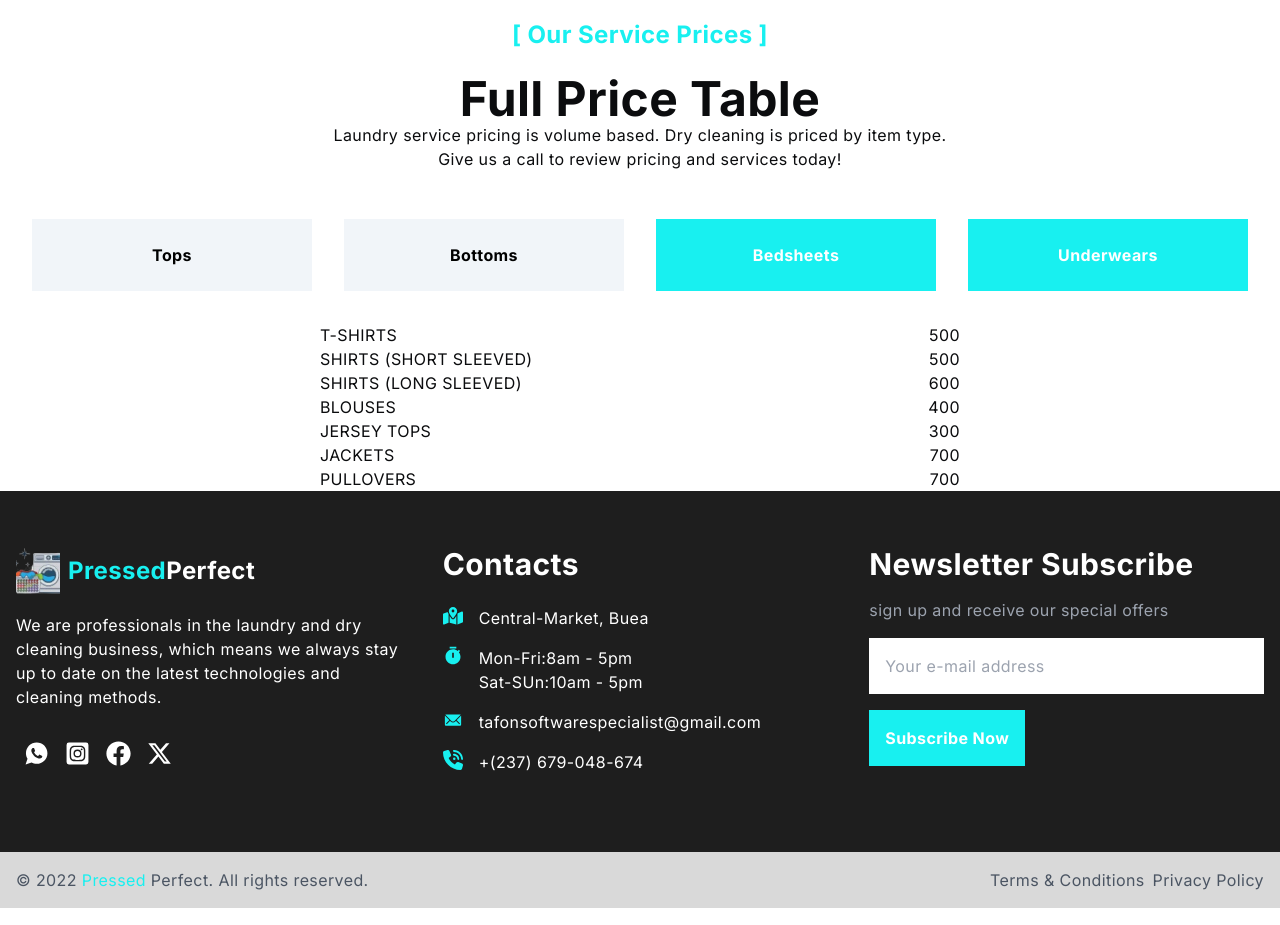
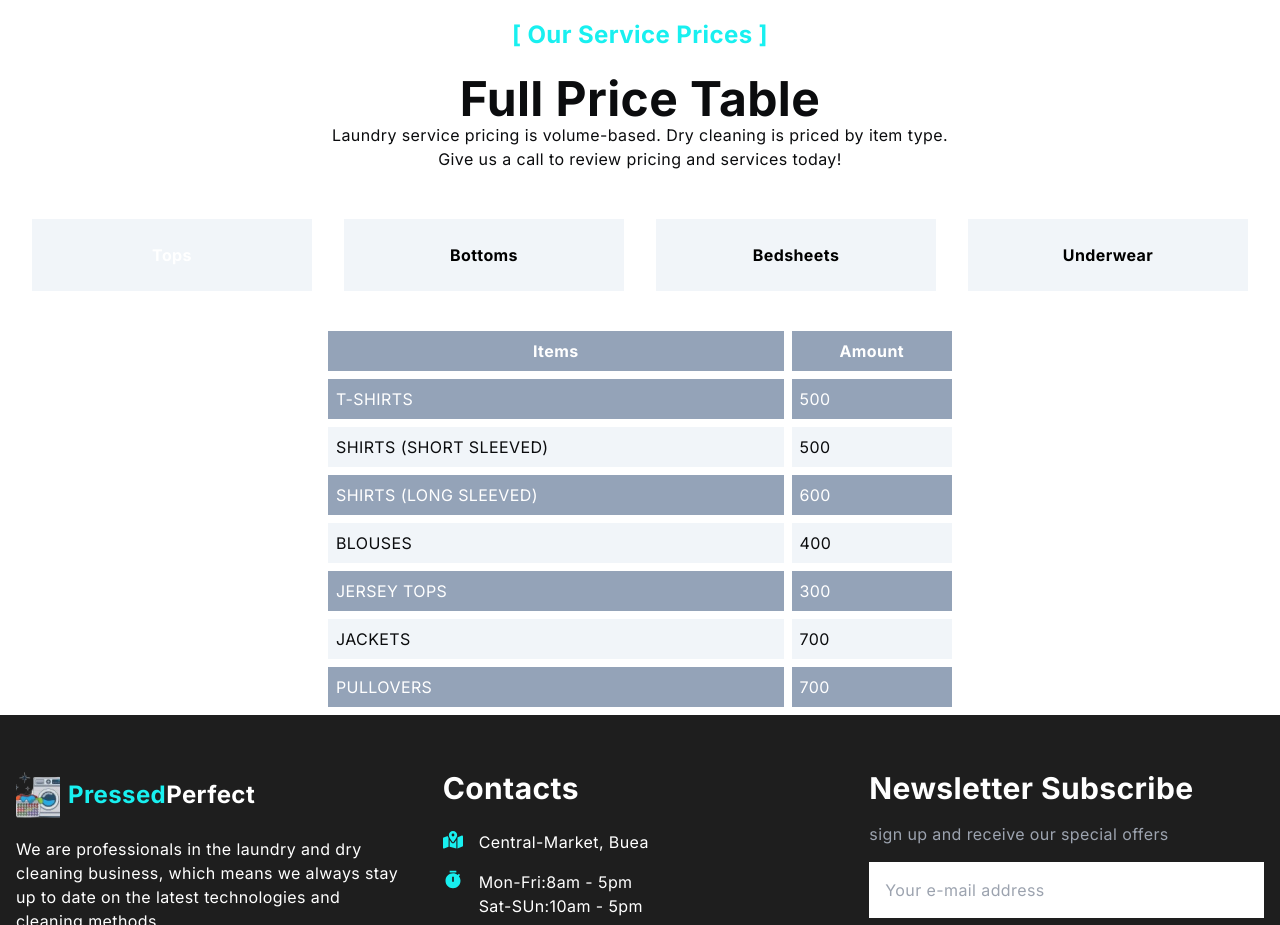
Before and after one commit to tafonhubertnwana/pressedLaundry, a Next.js app: page /price in a window 1280 px wide. Shown: the part 1120-2045 px from the top of the page. Built offline with nearby package versions, Linux system fonts and the light colour scheme.

Commit message:
creating the price list

```diff
--- a/app/about/page.tsx
+++ b/app/about/page.tsx
@@ -288,7 +288,7 @@ const About = () => {
               </div>
             </div>
           </div>
-          // {/* <TeamCarousel /> */}
+        {/* <TeamCarousel /> */}
         </div>
 
         {/* <TeamCarousel />  */}
--- a/app/price/page.tsx
+++ b/app/price/page.tsx
@@ -1,15 +1,27 @@
-import React from 'react'
-import PricePackage from '@/components/pricePackage'
-import Image from 'next/image'
-import banner from '@/public/assets/dst-bg-img.jpg'
-import Link from 'next/link'
-import Tops from '@/components/tops'
+'use client';
+import React, { useState } from 'react';
+import Image from 'next/image';
+import PricePackage from '@/components/pricePackage';
+import Tops from '@/components/tops';
+import Bottoms from '@/components/bottoms';
+import Bedsheets from '@/components/bedsheets';
+import Underwears from '@/components/underwears';
+import banner from '@/public/assets/dst-bg-img.jpg';
+
+const tabOptions = {
+  top: 'Tops',
+  bottom: 'Bottoms',
+  bedsheet: 'Bedsheets',
+  underwear: 'Underwear'
+};
 
 const Price = () => {
+  const [activeTab, setActiveTab] = useState('top');
+
   return (
     <>
       <div className='relative'>
-          <Image src={banner} alt='banner' className='lg:w-full'/>
+        <Image src={banner} alt='banner' className='lg:w-full' />
         <div className='absolute top-[20%] left-[15%]'>
           <h5 className='text-white py-4'>Home / Price</h5>
           <h1 className='text-white'>Price</h1>
@@ -17,50 +29,35 @@ const Price = () => {
       </div>
       <PricePackage />
       <div className='container m-auto'>
-        <div className='flex flex-col mt-8 items-center '>
-          <h5 className=" font-bold py-2  text-[#18F0F0]">[ Our Service Prices ]</h5>
+        <div className='flex flex-col mt-8 items-center'>
+          <h5 className='font-bold py-2 text-[#18F0F0]'>[ Our Service Prices ]</h5>
           <div className='text-center md:w-[50%] py-4'>
             <h2>Full Price Table</h2>
-            <span>Laundry service pricing is volume based. Dry cleaning is priced by item type. Give us a call to review pricing and services today!</span>
+            <span>Laundry service pricing is volume-based. Dry cleaning is priced by item type. Give us a call to review pricing and services today!</span>
           </div>
         </div>
-        <div className="grid grid-cols-4 gap-8 p-8">
-              <div className='bg-slate-100 w-full flex justify-center items-center'>
-                <Link href=''>
-                  <button className='p-6 text-black font-bold flex items-center justify-center'>
-                    Tops
+        <div className='grid grid-cols-4 gap-8 p-8'>
+          {Object.entries(tabOptions).map(([key, label]) => (
+            <div
+              key={key}
+              className={`group bg-slate-100 w-full flex justify-center items-center ${activeTab === key ? 'text-[#18F0F0]' : 'text-black'}`}
+            >
+              <button
+                onClick={() => setActiveTab(key)}
+                className={`p-6 font-bold flex items-center justify-center ${activeTab === key ? 'text-white' : 'text-black'}`}
+              >
+                {label}
               </button>
-                </Link>
             </div>
+          ))}
+        </div>
+        {activeTab === 'top' && <Tops />}
+        {activeTab === 'bottom' && <Bottoms />}
+        {activeTab === 'bedsheet' && <Bedsheets />}
+        {activeTab === 'underwear' && <Underwears />}
+      </div>
+    </>
+  );
+};
 
-              <div className='bg-slate-100 w-full flex justify-center items-center'>
-                <Link href=''>
-                  <button className='p-6 text-black font-bold flex items-center justify-center'>
-                    Bottoms
-                  </button>
-                </Link>
-              </div>
-
-              <div className='bg-[#18F0F0] w-full flex justify-center items-center'>
-                <Link href=''>
-                  <button className='p-6 text-white font-bold flex items-center justify-center'>
-                    Bedsheets
-                  </button>
-                </Link>
-              </div>
-              <div className='bg-[#18F0F0] w-full flex justify-center items-center'>
-                <Link href=''>
-                  <button className='p-6 text-white font-bold flex items-center justify-center'>
-                    Underwears
-                  </button>
-                </Link>
-              </div>
-            </div>
-            <Tops />
-      </div>
-
-    </>
-  )
-}
-
-export default Price
+export default Price;
--- a/components/bedsheets.tsx
+++ b/components/bedsheets.tsx
@@ -1,44 +1,38 @@
-import React from 'react'
+import React from 'react';
 
 const Bedsheets = () => {
+  const items = [
+    { category: "SINGLE SHEET", count: 600 },
+    { category: "PILLOW CASE", count: 200 },
+    { category: "BEDSHEET SET (1 SHEET 2 PILLOW CASES)", count: 1000 },
+    { category: "BEDSHEET SET (2 SHEET 2 PILLOW CASES)", count: 2000 },
+    { category: "DOUVERTS", count: 4500 },
+    { category: "BLANKETS", count: 5000 }
+  ];
+
   return (
-    <>
-    <div className="">
-      <div className="w-[50%] m-auto">
-      <div className="flex justify-between">
-        <div>SINGLE SHEET</div>
-        <div>600</div>
-      </div>
-      <div className="flex justify-between">
-        <div>PILLOW CASE</div>
-        <div>200</div>
-      </div>
-      <div className="flex justify-between">
-        <div>BEDSHEET SET (1 SHEET 2 PILLOW CASES)</div>
-        <div>1000</div>
-      </div>
-      <div className="flex justify-between">
-        <div>BEDSHEET SET (2 SHEET 2 PILLOW CASES)</div>
-        <div>2000</div>
-      </div>
-      <div className="flex justify-between">
-        <div>DOUVERTS</div>
-        <div>4500</div>
-      </div>
-      <div className="flex justify-between">
-        <div>BLANKETS</div>
-        <div>5000</div>
-      </div>
-
-
-      </div>
-
-
-
-
+    <div className="w-[50%] m-auto">
+      <table className="w-full border-separate border-spacing-2">
+        <thead>
+          <tr>
+            <th className="bg-slate-600 text-white p-2 ">Items</th>
+            <th className="bg-slate-600 text-white p-2 ">Amount</th>
+          </tr>
+        </thead>
+        <tbody>
+          {items.map((item, index) => (
+            <tr
+              key={index}
+              className={index % 2 === 0 ? "bg-slate-600 text-white" : "bg-slate-200"}
+            >
+              <td className="p-2">{item.category}</td>
+              <td className="p-2">{item.count}</td>
+            </tr>
+          ))}
+        </tbody>
+      </table>
     </div>
-    </>
-  )
+  );
 }
 
-export default Bedsheets
+export default Bedsheets;
--- a/components/bottoms.tsx
+++ b/components/bottoms.tsx
@@ -1,40 +1,37 @@
 import React from 'react'
 
 const Bottoms = () => {
+  const items = [
+    { category: "TROUSERS", count: 600 },
+    { category: "JEANS", count: 700 },
+    { category: "LEGGINGS", count: 400 },
+    { category: "SHORT", count: 400 },
+    { category: "JERSEY SHORTS", count: 300 }
+  ];
+
   return (
-    <>
-    <div className="">
-      <div className="w-[50%] m-auto">
-      <div className="flex justify-between">
-        <div>TROUSERS</div>
-        <div>600</div>
-      </div>
-      <div className="flex justify-between">
-        <div>JEANS</div>
-        <div>700</div>
-      </div>
-      <div className="flex justify-between">
-        <div>LEGGINGS</div>
-        <div>400</div>
-      </div>
-      <div className="flex justify-between">
-        <div>SHORT</div>
-        <div>400</div>
-      </div>
-      <div className="flex justify-between">
-        <div>JERSEY SHORTS</div>
-        <div>300</div>
-      </div>
-
-
-      </div>
-
-
-
-
+    <div className="w-[50%] m-auto">
+      <table className="w-full border-separate border-spacing-2">
+        <thead>
+          <tr>
+            <th className="bg-slate-600 text-white p-2 rounded-full">Items</th>
+            <th className="bg-slate-600 text-white p-2 rounded-full">Amount</th>
+          </tr>
+        </thead>
+        <tbody>
+          {items.map((item, index) => (
+            <tr
+              key={index}
+              className={index % 2 === 0 ? "bg-slate-600 text-white" : "bg-slate-200"}
+            >
+              <td className="p-2">{item.category}</td>
+              <td className="p-2">{item.count}</td>
+            </tr>
+          ))}
+        </tbody>
+      </table>
     </div>
-    </>
-  )
+  );
 }
 
-export default Bottoms
+export default Bottoms;
--- a/components/tops.tsx
+++ b/components/tops.tsx
@@ -1,47 +1,41 @@
 import React from 'react'
 
 const Tops = () => {
+  const items = [
+    { category: "T-SHIRTS", count: 500 },
+    { category: "SHIRTS (SHORT SLEEVED)", count: 500 },
+    { category: "SHIRTS (LONG SLEEVED)", count: 600 },
+    { category: "BLOUSES", count: 400 },
+    { category: "JERSEY TOPS", count: 300 },
+    { category: "JACKETS", count: 700 },
+    { category: "PULLOVERS", count: 700 }
+  ];
+
   return (
-    <>
-    <div className="">
-      <div className="w-[50%] m-auto">
-      <div className="flex justify-between">
-        <div>T-SHIRTS</div>
-        <div>500</div>
-      </div>
-      <div className="flex justify-between">
-        <div>SHIRTS (SHORT SLEEVED)</div>
-        <div>500</div>
-      </div>
-      <div className="flex justify-between">
-        <div>SHIRTS (LONG SLEEVED)</div>
-        <div>600</div>
-      </div>
-      <div className="flex justify-between">
-        <div>BLOUSES</div>
-        <div>400</div>
-      </div>
-      <div className="flex justify-between">
-        <div>JERSEY TOPS</div>
-        <div>300</div>
-      </div>
-      <div className="flex justify-between">
-        <div>JACKETS</div>
-        <div>700</div>
-      </div>
-      <div className="flex justify-between">
-        <div>PULLOVERS</div>
-        <div>700</div>
-      </div>
-
-      </div>
-
-
-
-
+    <div className="w-[50%] m-auto">
+      <table className="w-full border-separate border-spacing-2">
+        <thead>
+          <tr>
+            <th className="bg-slate-400 text-white p-2
+            ">Items</th>
+            <th className="bg-slate-400 text-white p-2
+            ">Amount</th>
+          </tr>
+        </thead>
+        <tbody>
+          {items.map((item, index) => (
+            <tr
+              key={index}
+              className={index % 2 === 0 ? "bg-slate-400 text-white" : "bg-slate-100"}
+            >
+              <td className="p-2">{item.category}</td>
+              <td className="p-2">{item.count}</td>
+            </tr>
+          ))}
+        </tbody>
+      </table>
     </div>
-    </>
-  )
+  );
 }
 
-export default Tops
+export default Tops;
--- a/components/underwears.tsx
+++ b/components/underwears.tsx
@@ -1,47 +1,39 @@
-import React from 'react'
+import React from 'react';
 
 const Underwears = () => {
+  const items = [
+    { category: "INNERWEARS", count: 300 },
+    { category: "CHELEPS", count: 300 },
+    { category: "PANTIES", count: 300 },
+    { category: "BLOUSES", count: 400 },
+    { category: "JERSEY TOPS", count: 300 },
+    { category: "JACKETS", count: 700 },
+    { category: "PULLOVERS", count: 700 }
+  ];
+
   return (
-    <>
-    <div className="">
-      <div className="w-[50%] m-auto">
-      <div className="flex justify-between">
-        <div>INNERWEARS</div>
-        <div>300</div>
-      </div>
-      <div className="flex justify-between">
-        <div>CHELEPS</div>
-        <div>300</div>
-      </div>
-      <div className="flex justify-between">
-        <div>PANTIES</div>
-        <div>300</div>
-      </div>
-      <div className="flex justify-between">
-        <div>BLOUSES</div>
-        <div>400</div>
-      </div>
-      <div className="flex justify-between">
-        <div>JERSEY TOPS</div>
-        <div>300</div>
-      </div>
-      <div className="flex justify-between">
-        <div>JACKETS</div>
-        <div>700</div>
-      </div>
-      <div className="flex justify-between">
-        <div>PULLOVERS</div>
-        <div>700</div>
-      </div>
-
-      </div>
-
-
-
-
+    <div className="w-[50%] m-auto">
+      <table className="w-full border-separate border-spacing-2">
+        <thead>
+          <tr>
+            <th className="bg-slate-600 text-white p-2 rounded-full">Items</th>
+            <th className="bg-slate-600 text-white p-2 rounded-full">Amount</th>
+          </tr>
+        </thead>
+        <tbody>
+          {items.map((item, index) => (
+            <tr
+              key={index}
+              className={index % 2 === 0 ? "bg-slate-600 text-white" : "bg-slate-200"}
+            >
+              <td className="p-2">{item.category}</td>
+              <td className="p-2">{item.count}</td>
+            </tr>
+          ))}
+        </tbody>
+      </table>
     </div>
-    </>
-  )
+  );
 }
 
-export default Underwears
+export default Underwears;
```
Lines whose indentation alone changed are shown as unchanged.
